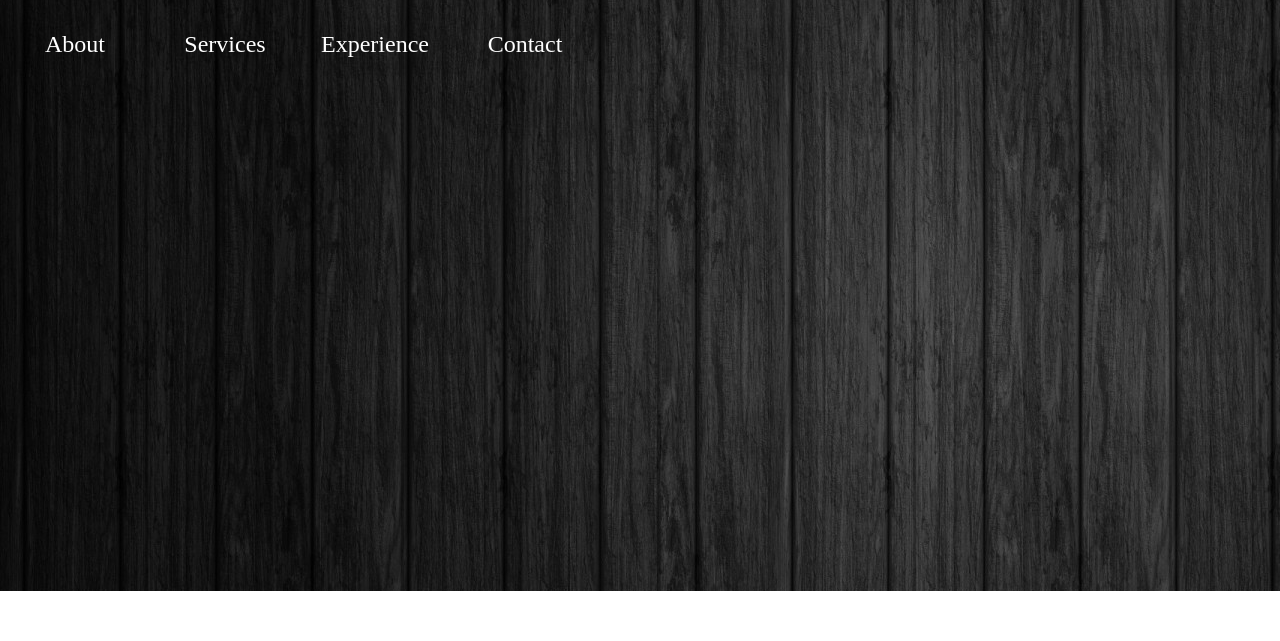
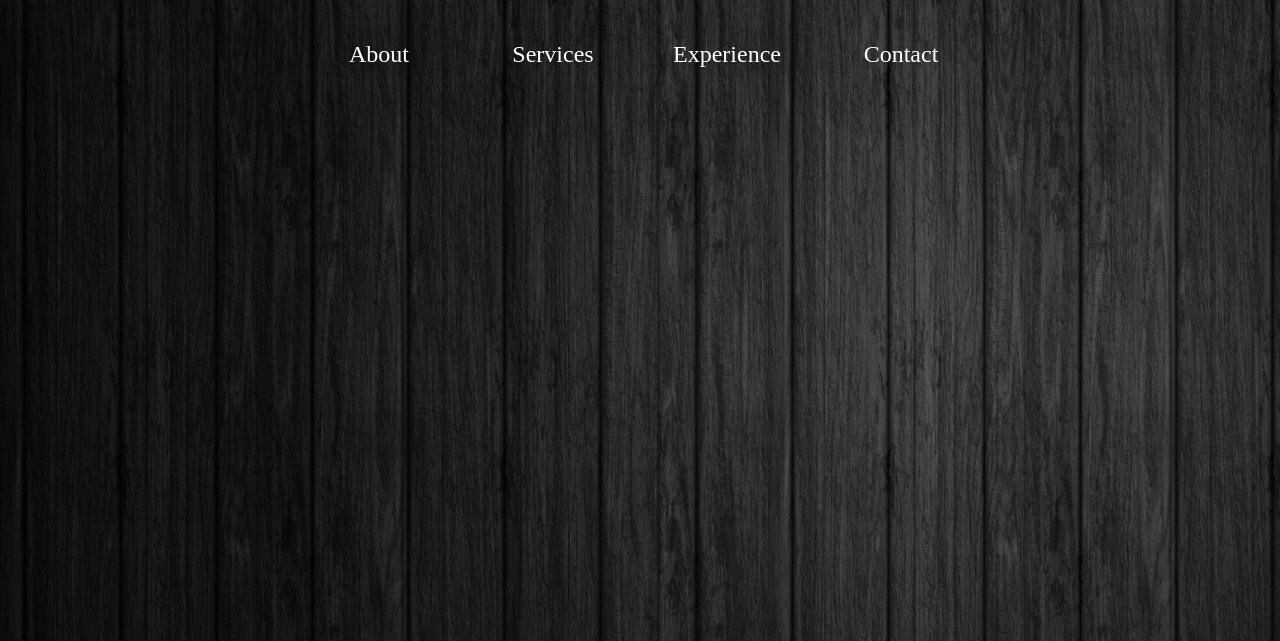
Before and after one commit to pas0185/abraid-website, a plain HTML site: page public_html/index.html in a window 1280 px wide. Shown: the part 299-940 px from the top of the page. Before the commit the page ends 890 px from the top, so only its background shows below. Drawn offline with nearby package versions, Linux system fonts and the light colour scheme.

Commit message:
styling for nav bar

```diff
--- a/public_html/stylesheets/style.css
+++ b/public_html/stylesheets/style.css
@@ -55,21 +55,22 @@ body {
 /****************************/
 
 #navbar {
-	/*width: ;*/
-  width: 600px;
-  margin-left: auto;
-  margin-right: auto;
-  height: 10%;
-  clear: both;
-  display: inline;
+  width: 80%;
+  margin: 0px auto;
+  position: relative;
+  height: 50px;
+  /*clear: both;*/
+  /*display: inline;*/
   text-align: center;
-  vertical-align: center;
+  /*vertical-align: center;*/
 }
-#navbar div {
 
+#navbar .navbutton {
+  /*float:left;*/
   width: 150px;
-  float:left;
-  display: inline;
+  margin: 10px;
+  text-align: center;
+  display: inline-block;
   color: white;
   text-decoration: none;
   font-size: 24px;
```
